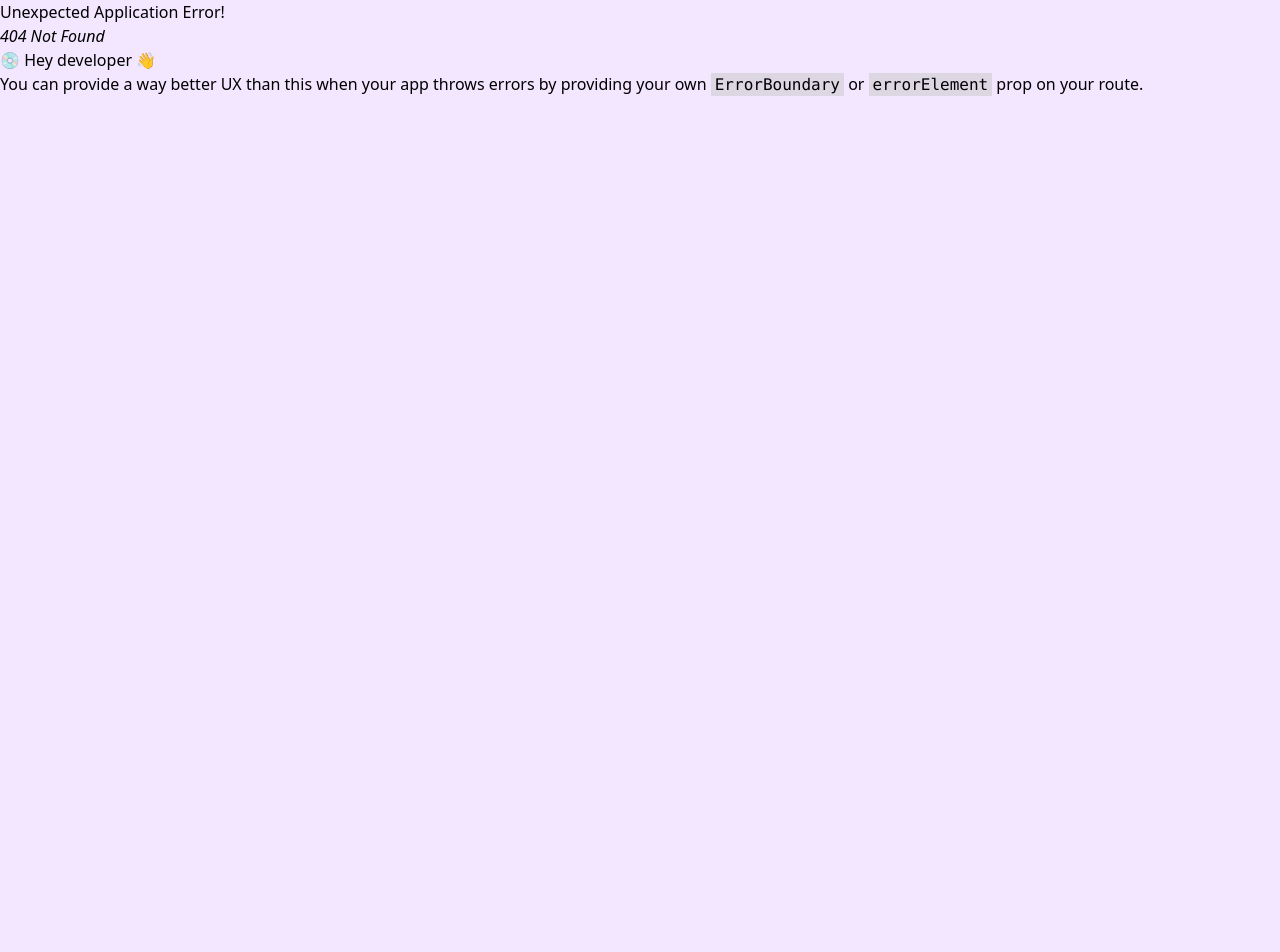
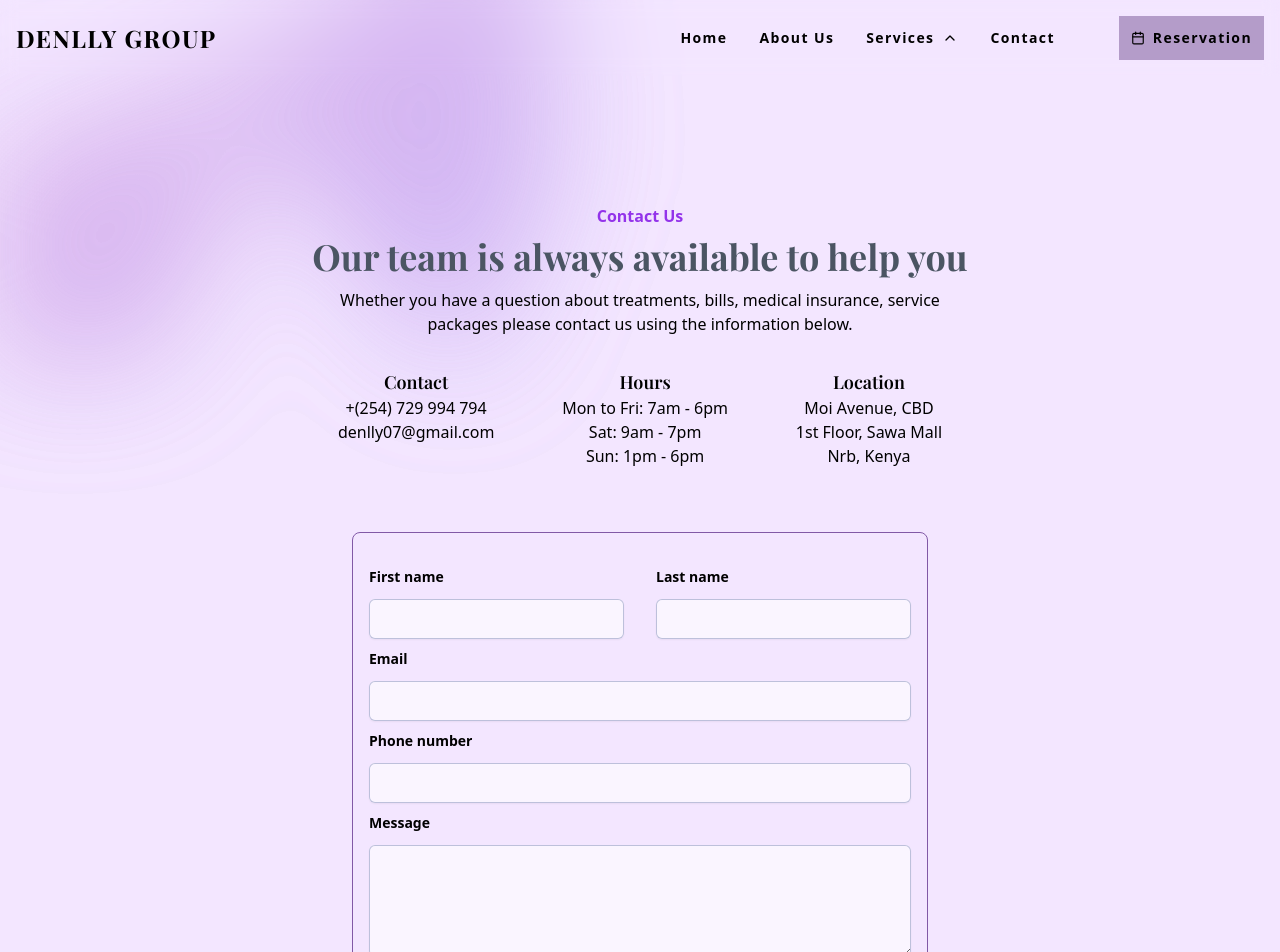
Before and after one commit to sup3rUman/denlly-spark-agency, a React (Vite) app: page /contact-us in a window 1280 px wide. Before the commit this address had no page. Shown: the top 952 px of the page. Before the commit the page ends 800 px from the top, so only its background shows below. Built offline with nearby package versions, Linux system fonts and the light colour scheme; a web font is replaced by a local one.

Commit message:
Added contact-page

```diff
--- a/src/App.tsx
+++ b/src/App.tsx
@@ -6,13 +6,15 @@ import Insurance from "./pages/insurance";
 import Cleaning from "./pages/cleaning";
 import Contact from "./pages/Contact";
 import Services from "./pages/Services";
+import About from "./pages/About";
 
 const router = createBrowserRouter(
   createRoutesFromElements(
     <Route path="/" element={ <BaseLayout />}>
       <Route index element={ <Home />} />
       <Route path="/services" element={ <Services />} />
-      <Route path="/contact" element={ <Contact />} />
+      <Route path="/contact-us" element={ <Contact />} />
+      <Route path="/about-us" element={ <About />} />
       <Route path="services/beauty" element={ <Beauty />} />
       <Route path="services/cleaning" element={ <Cleaning />} />
       <Route path="services/insurance" element={ <Insurance />} />
--- a/src/components/global/Header.tsx
+++ b/src/components/global/Header.tsx
@@ -25,6 +25,12 @@ const Header = () => {
     }
   };
 
+  const handleClickLink = (e: React.MouseEvent<HTMLAnchorElement, MouseEvent>, isAvailable: boolean) => {
+    if (!isAvailable) {
+      e.preventDefault()
+    }
+  }
+
   return (
     <React.Fragment>
       <header className="sticky z-40 inset-x-0 top-0 font-Poppin bg-transparent backdrop-blur">
@@ -51,7 +57,13 @@ const Header = () => {
                       className="flex items-center cursor-pointer gap-2"
                     >
                       {link.name}
-                      <span className="transition 0.3s transform">{isServiceOpen ? <ChevronDown size={16} /> : <ChevronUp size={16}/>}</span>
+                      <span className="transition 0.3s transform">
+                        {isServiceOpen ? (
+                          <ChevronDown size={16} />
+                        ) : (
+                          <ChevronUp size={16} />
+                        )}
+                      </span>
                     </div>
                     {isServiceOpen && (
                       <div
@@ -69,7 +81,14 @@ const Header = () => {
                             <Link
                               key={index}
                               to={subLink.link}
-                              className="block px-4 py-2 text-sm text-gray-700 hover:bg-secondary"
+                              onClick={(e) =>
+                                handleClickLink(e, subLink.isAvailable)
+                              }
+                              className={`relative block px-4 py-2 text-sm text-gray-700 hover:bg-secondary ${
+                                subLink.isAvailable
+                                  ? ""
+                                  : "pointer-events-none text-gray-400"
+                              }`}
                               role="menuitem"
                             >
                               {subLink.name}
@@ -89,7 +108,7 @@ const Header = () => {
           {/* Reservation Button */}
           <div className="flex items-center justify-between sm:relative gap-8 w-full sm:w-fit  mt-4 sm:mt-0 sm:justify-end">
             <div className="p-3 relative flex bg-secondary">
-              <Link to="/reservation" className="flex gap-2 items-center">
+              <Link to="/contact-us" className="flex gap-2 items-center">
                 <LuCalendar />
                 Reservation
               </Link>
--- a/src/components/global/Sidebar.tsx
+++ b/src/components/global/Sidebar.tsx
@@ -44,6 +44,15 @@ const Sidebar = ({
     }
   };
 
+    const handleClickLink = (
+      e: React.MouseEvent<HTMLAnchorElement, MouseEvent>,
+      isAvailable: boolean
+    ) => {
+      if (!isAvailable) {
+        e.preventDefault();
+      }
+    };
+
   return (
     <React.Fragment>
       <div
@@ -68,7 +77,7 @@ const Sidebar = ({
                     {link.name}
                     <span className="transition-transform duration-[1200ms] ease-in-out">
                       {isServiceOpen ? (
-                      <ChevronUp size={16} />
+                        <ChevronUp size={16} />
                       ) : (
                         <ChevronDown size={16} />
                       )}
@@ -90,7 +99,14 @@ const Sidebar = ({
                           <Link
                             key={index}
                             to={subLink.link}
-                            className="block px-4 py-2 text-sm text-gray-700 hover:bg-accent rounded-md transform ease-in-out "
+                            onClick={(e) =>
+                              handleClickLink(e, subLink.isAvailable)
+                            }
+                            className={`relative block px-4 py-2 text-sm text-gray-700 hover:bg-secondary ${
+                              subLink.isAvailable
+                                ? ""
+                                : "pointer-events-none text-gray-400"
+                            }`}
                             role="menuitem"
                           >
                             {subLink.name}
--- a/src/data.ts
+++ b/src/data.ts
@@ -41,23 +41,18 @@ export const NavLinks = [
     },
     {
         id: '3',
-        name: "Contact",
-        link: "/contact-us"
+        name: "Services",
+        link: "/services",
+        subLinks: [
+            {name: "Beauty", link: "/services/beauty", isAvailable: true},
+            {name: "Cleaning", link: "/services/cleaning", isAvailable: false},
+            {name: "Insurance", link: "/services/insurance", isAvailable: false},
+        ]
     },
     {
         id: '4',
-        name: "Services",
-        link: "/services",
-        subLinks: [
-            {name: "Beauty", link: "/services/beauty"},
-            {name: "Cleaning", link: "/services/cleaning"},
-            {name: "Insurance", link: "/services/insurance"},
-        ]
-    },
-    {
-        id: '5',
-        name: "Team",
-        link: "/team"
+        name: "Contact",
+        link: "/contact-us"
     },
 ]
 
--- /dev/null
+++ b/src/pages/About.tsx
@@ -0,0 +1,9 @@
+const About = () => {
+  return (
+    <div className="font-Playfair h-screen grid inset-0 place-content-center">
+      Work in Progress
+    </div>
+  )
+}
+
+export default About
--- a/src/pages/Contact.tsx
+++ b/src/pages/Contact.tsx
@@ -1,9 +1,166 @@
-const Contact = () => {
+export default function Contact() {
+
   return (
-    <div>
+    <div className="isolate px-6 pt-10 pb-24 sm:py-32 lg:px-8">
+      <div
+        aria-hidden="true"
+        className="absolute inset-x-0 top-[-10rem] -z-10 transform-gpu overflow-hidden blur-3xl sm:top-[-20rem]"
+      >
+        <div
+          style={{
+            clipPath:
+              "polygon(74.1% 44.1%, 100% 61.6%, 97.5% 26.9%, 85.5% 0.1%, 80.7% 2%, 72.5% 32.5%, 60.2% 62.4%, 52.4% 68.1%, 47.5% 58.3%, 45.2% 34.5%, 27.5% 76.7%, 0.1% 64.9%, 17.9% 100%, 27.6% 76.8%, 76.1% 97.7%, 74.1% 44.1%)",
+          }}
+          className="relative left-1/2 -z-10 aspect-[1155/678] w-[36.125rem] max-w-none -translate-x-1/2 rotate-[30deg] bg-gradient-to-tr from-[#ff80b5] to-[#9089fc] opacity-30 sm:left-[calc(50%-40rem)] sm:w-[72.1875rem]"
+        />
+      </div>
+      <div className="mx-auto max-w-2xl text-center">
+        <h2 className="text-base font-semibold text-primary">Contact Us</h2>
+        <p className="mt-2 text-2xl sm:text-4xl leading-8 text-gray-600 font-Playfair font-bold">
+          Our team is always available to help you
+        </p>
+        <p className="mt-3">
+          Whether you have a question about treatments, bills, medical
+          insurance, service packages please contact us using the information
+          below.
+        </p>
+        <div className="flex flex-wrap justify-around mt-8">
+          <div>
+            <h2 className="font-Playfair text-lg font-semibold">Contact</h2>
+            <p>+(254) 729 994 794</p>
+            <p>denlly07@gmail.com</p>
+          </div>
+          <div>
+            <h2 className="font-Playfair text-lg font-semibold">Hours</h2>
+            <p>Mon to Fri: 7am - 6pm</p>
+            <p>Sat: 9am - 7pm</p>
+            <p>Sun: 1pm - 6pm</p>
+          </div>
+          <div>
+            <h2 className="font-Playfair text-lg font-semibold">Location</h2>
+            <p>Moi Avenue, CBD</p>
+            <p>1st Floor, Sawa Mall</p>
+            <p>Nrb, Kenya</p>
+          </div>
+        </div>
+      </div>
+      <form
+        action="#"
+        method="POST"
+        className="mx-auto mt-8 max-w-xl sm:mt-16 border p-4 rounded-lg pt-8"
+      >
+        <div className="grid grid-cols-1 gap-x-8 gap-y-2 sm:grid-cols-2">
+          <div>
+            <label
+              htmlFor="first-name"
+              className="block text-sm font-semibold leading-6"
+            >
+              First name
+            </label>
+            <div className="mt-2.5">
+              <input
+                id="first-name"
+                name="first-name"
+                type="text"
+                autoComplete="given-name"
+                className="block w-full rounded-md border-0 px-3.5 py-2 shadow-sm ring-1 ring-inset ring-accent placeholder:text-gray-400 focus:ring12 focus:ring-inset focus:ring-primary sm:text-sm sm:leading-6 bg-purple-50"
+              />
+            </div>
+          </div>
+          <div>
+            <label
+              htmlFor="last-name"
+              className="block text-sm font-semibold leading-6"
+            >
+              Last name
+            </label>
+            <div className="mt-2.5">
+              <input
+                id="last-name"
+                name="last-name"
+                type="text"
+                autoComplete="family-name"
+                className="block w-full rounded-md border-0 px-3.5 py-2 shadow-sm ring-1 ring-inset ring-accent placeholder:text-gray-400 focus:ring-1 focus:ring-inset focus:ring-primary sm:text-sm sm:leading-6 bg-purple-50"
+              />
+            </div>
+          </div>
 
+          <div className="sm:col-span-2">
+            <label
+              htmlFor="email"
+              className="block text-sm font-semibold leading-6"
+            >
+              Email
+            </label>
+            <div className="mt-2.5">
+              <input
+                id="email"
+                name="email"
+                type="email"
+                autoComplete="email"
+                className="block w-full rounded-md border-0 px-3.5 py-2 shadow-sm ring-1 ring-inset ring-accent placeholder:text-gray-400 focus:ring-1 focus:ring-inset focus:ring-primary sm:text-sm sm:leading-6 bg-purple-50"
+              />
+            </div>
+          </div>
+          <div className="sm:col-span-2">
+            <label
+              htmlFor="phone-number"
+              className="block text-sm font-semibold leading-6"
+            >
+              Phone number
+            </label>
+            <div className="relative mt-2.5">
+              <input
+                id="phone-number"
+                name="phone-number"
+                type="tel"
+                autoComplete="tel"
+                className="block w-full rounded-md border-0 px-3.5 py-2 shadow-sm ring-1 ring-inset ring-accent placeholder:text-gray-400 focus:ring-1 focus:ring-inset focus:ring-primary sm:text-sm sm:leading-6 bg-purple-50"
+              />
+            </div>
+          </div>
+          <div className="sm:col-span-2">
+            <label
+              htmlFor="message"
+              className="block text-sm font-semibold leading-6"
+            >
+              Message
+            </label>
+            <div className="mt-2.5">
+              <textarea
+                id="message"
+                name="message"
+                rows={4}
+                className="block w-full rounded-md border-0 px-3.5 py-2 shadow-sm ring-1 ring-inset ring-accent placeholder:text-gray-400 focus:ring-2 focus:ring-inset focus:ring-primary sm:text-sm sm:leading-6 bg-purple-50"
+                defaultValue={""}
+              />
+            </div>
+          </div>
+        </div>
+        <div className="mt-10">
+          <button
+            type="submit"
+            className="block w-full rounded-md bg-primary px-3.5 py-2.5 text-center text-sm font-semibold text-white shadow-sm hover:bg-indigo-500 focus-visible:outline focus-visible:outline-2 focus-visible:outline-offset-2 focus-visible:outline-primary"
+            onClick={(e) => {
+              e.preventDefault();
+            }}
+          >
+            Send Message
+          </button>
+        </div>
+      </form>
+      <div
+        aria-hidden="true"
+        className="absolute inset-x-0 top-[-10rem] -z-10 transform-gpu overflow-hidden blur-3xl sm:top-[-20rem]"
+      >
+        <div
+          style={{
+            clipPath:
+              "polygon(74.1% 44.1%, 100% 61.6%, 97.5% 26.9%, 85.5% 0.1%, 80.7% 2%, 72.5% 32.5%, 60.2% 62.4%, 52.4% 68.1%, 47.5% 58.3%, 45.2% 34.5%, 27.5% 76.7%, 0.1% 64.9%, 17.9% 100%, 27.6% 76.8%, 76.1% 97.7%, 74.1% 44.1%)",
+          }}
+          className="relative left-1/2 -z-10 aspect-[1155/678] w-[36.125rem] max-w-none -translate-x-1/2 rotate-[30deg] bg-gradient-to-br from-[#ff80b5] to-[#9089fc] opacity-30 sm:left-[calc(50%-40rem)] sm:w-[72.1875rem]"
+        />
+      </div>
     </div>
-  )
+  );
 }
-
-export default Contact
--- a/src/pages/Home.tsx
+++ b/src/pages/Home.tsx
@@ -26,7 +26,7 @@ const Home = () => {
             </p>
             <div className="p-3 relative border transition-all duration-500 ease-in-out hover:bg-secondary">
               <Link
-                to="/reservation"
+                to="/contact-us"
                 className="flex items-center uppercase font-semibold text-xs sm:text-sm"
               >
                 Make A Reservation
@@ -85,14 +85,20 @@ const Home = () => {
         <div className="max-w-[1240px] mx-auto flex flex-col-reverse sm:flex-row px-4 gap-4 sm:gap-6 items-center">
           <div className="flex flex-1 border p-6">
             <div className="overflow-hidden shadow-2xl h-full w-full">
-              <img src={FauxLocs} alt="" className="scale-[1.3] h-full w-full"/>
+              <img
+                src={FauxLocs}
+                alt=""
+                className="scale-[1.3] h-full w-full"
+              />
             </div>
           </div>
           <div className="space-y-3 flex flex-col flex-1">
-            <h4 className="font-semibold text-primary uppercase">Take Your Care</h4>
+            <h4 className="font-semibold text-primary uppercase">
+              Take Your Care
+            </h4>
             <h1 className="font-Playfair font-bold text-3xl md:text-4xl lg:text-5xl xl:text-6xl lg:leading-[60px]">
-              Elevate Your Lifestyle by Bringing Balance and Well Being Into Your
-              Life
+              Elevate Your Lifestyle by Bringing Balance and Well Being Into
+              Your Life
             </h1>
             <p>
               Designed to allow you to unwind and feel confident that you’re in
@@ -105,21 +111,42 @@ const Home = () => {
                 <div className="">
                   <BeSvg />
                 </div>
-                <h2 className="font-Playfair font-bold sm:text-lg md:leading-6 text-center text-lg">Beauty Experts</h2>
+                <h2 className="font-Playfair font-bold sm:text-lg md:leading-6 text-center text-lg">
+                  Beauty Experts
+                </h2>
               </div>
               <div className="sm:p-4 p-2 border flex flex-col items-center justify-center space-y-2 bg-purple-200/70 hover:bg-purple-300/70 transition-all duration-100 ease-linear">
                 <div className="">
                   <QsSvg />
                 </div>
-                <h2 className="font-Playfair font-bold sm:text-lg md:leading-6 text-center text-lg">Quality Services</h2>
+                <h2 className="font-Playfair font-bold sm:text-lg md:leading-6 text-center text-lg">
+                  Quality Services
+                </h2>
               </div>
               <div className="sm:p-4 p-2 border flex flex-col items-center justify-center space-y-2 bg-purple-200/70 hover:bg-purple-300/70 transition-all duration-100 ease-linear">
                 <div className="">
                   <NatureSvg />
                 </div>
-                <h2 className="font-Playfair font-bold sm:text-lg md:leading-6 text-center text-lg">100% Nature</h2>
+                <h2 className="font-Playfair font-bold sm:text-lg md:leading-6 text-center text-lg">
+                  100% Nature
+                </h2>
               </div>
             </div>
+          </div>
+        </div>
+      </section>
+
+      {/* Forth Section */}
+      <section className="relative  mt-24 bg-purple-50 py-20">
+        <div className="mx-auto max-w-[1240px] flex flex-col">
+          <div className="border max-w-xl mx-auto text-center py-3">
+            <span className="uppercase font-semibold text-sm text-primary">Our Services</span>
+            <h1 className="font-Playfair font-bold text-2xl md:text-3xl lg:text-4xl lg:leading-10">
+              Creative excellence and the unparalleled hospitality
+            </h1>
+          </div>
+          <div>
+
           </div>
         </div>
       </section>
```
Also changed, not shown: src/pages/beauty.tsx (+15 -15 lines).
